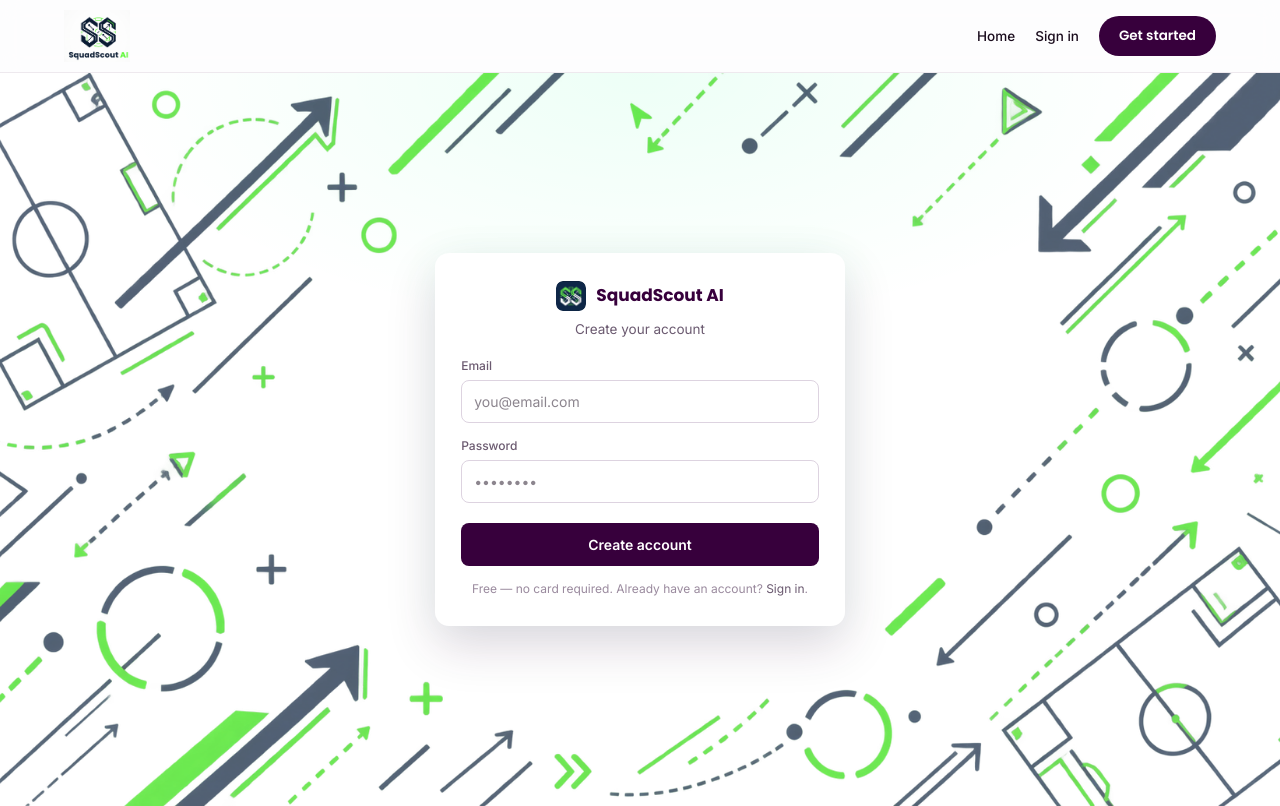
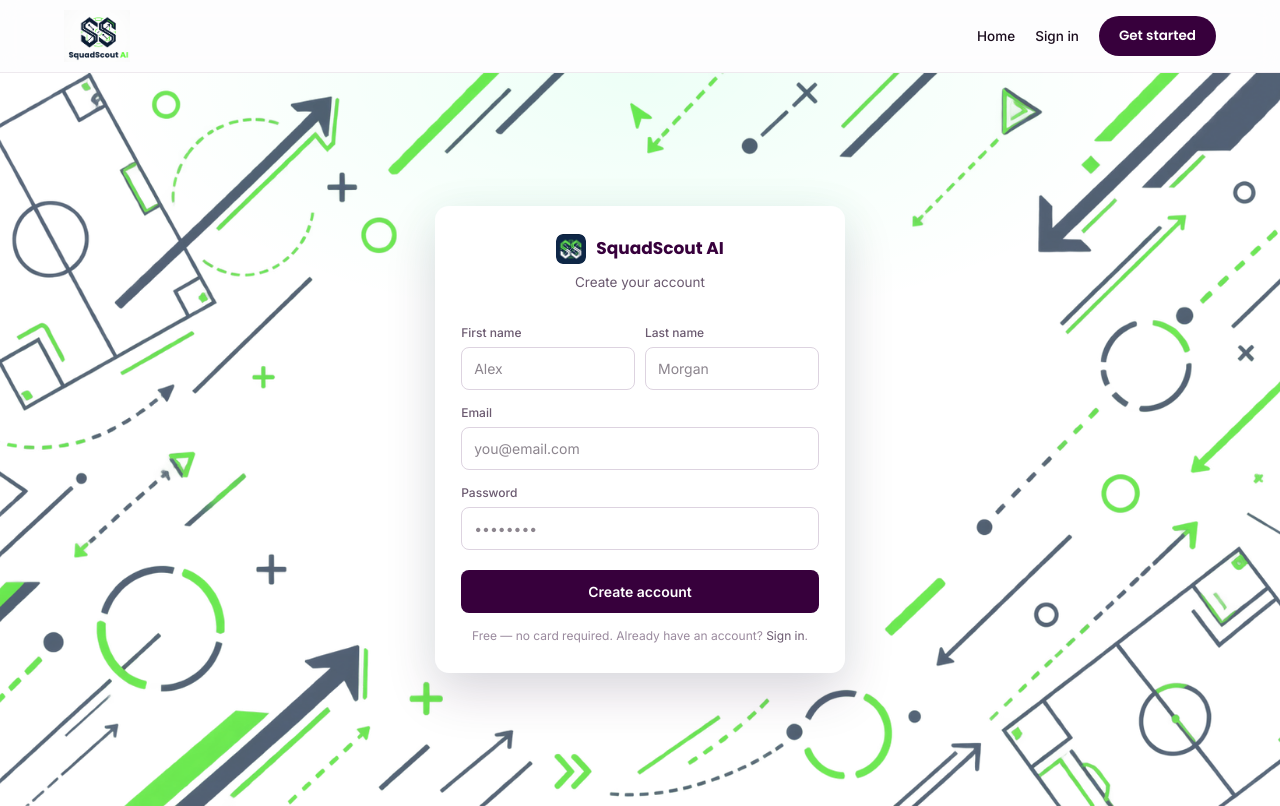
Before and after one commit to Mobs02/FFPL-Ai-Coach-, a Next.js app: page /sign-up in a window 1280 px wide. Built offline with nearby package versions, Linux system fonts and the light colour scheme.

Commit message:
Add first/last name fields to sign-up
Stored in Supabase auth user_metadata (first_name, last_name, full_name)
at signup time.

```diff
--- a/app/sign-up/page.tsx
+++ b/app/sign-up/page.tsx
@@ -5,6 +5,8 @@
 import { AuthCard, AuthInput, AuthError, AuthButton } from "../AuthCard";
 
 export default function SignUp() {
+  const [firstName, setFirstName] = useState("");
+  const [lastName, setLastName] = useState("");
   const [email, setEmail] = useState("");
   const [password, setPassword] = useState("");
   const [error, setError] = useState<string | null>(null);
@@ -16,7 +18,17 @@
     setError(null);
     setLoading(true);
     const supabase = getSupabaseBrowserClient();
-    const { error } = await supabase.auth.signUp({ email, password });
+    const { error } = await supabase.auth.signUp({
+      email,
+      password,
+      options: {
+        data: {
+          first_name: firstName,
+          last_name: lastName,
+          full_name: `${firstName} ${lastName}`.trim(),
+        },
+      },
+    });
     setLoading(false);
     if (error) {
       setError(error.message);
@@ -38,6 +50,28 @@
   return (
     <AuthCard heading="Create your account">
       <form onSubmit={handleSubmit}>
+        <div style={{ display: "flex", gap: 10 }}>
+          <div style={{ flex: 1 }}>
+            <AuthInput
+              label="First name"
+              type="text"
+              required
+              placeholder="Alex"
+              value={firstName}
+              onChange={(e) => setFirstName(e.target.value)}
+            />
+          </div>
+          <div style={{ flex: 1 }}>
+            <AuthInput
+              label="Last name"
+              type="text"
+              required
+              placeholder="Morgan"
+              value={lastName}
+              onChange={(e) => setLastName(e.target.value)}
+            />
+          </div>
+        </div>
         <AuthInput
           label="Email"
           type="email"
```
